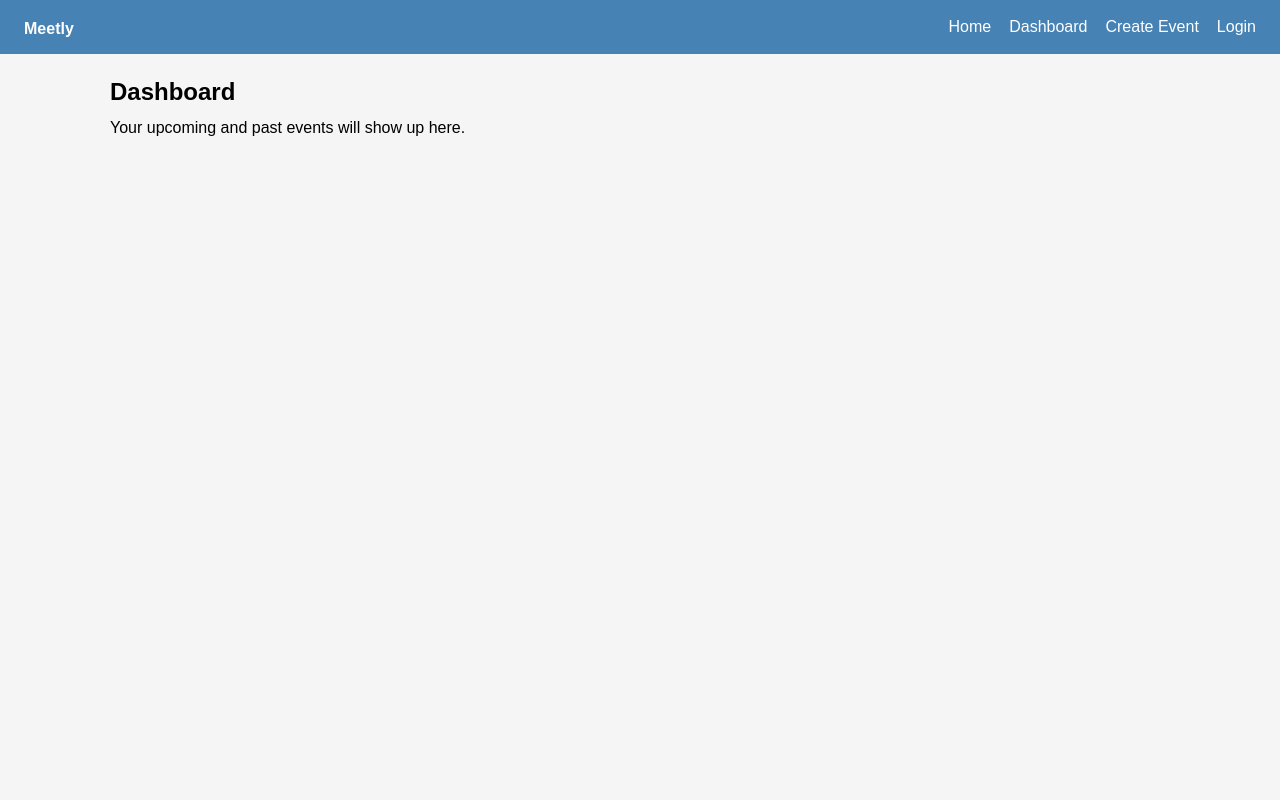
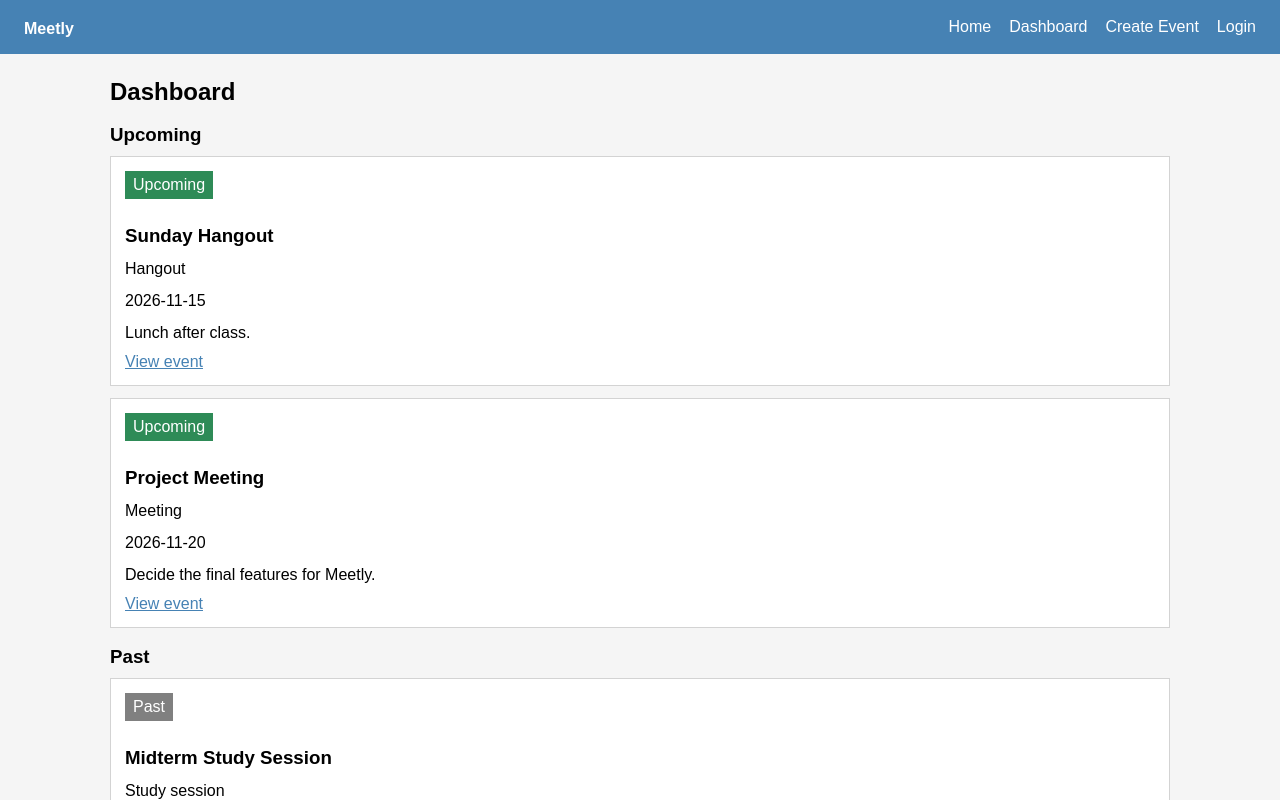
Before and after one commit to Ibrahim-Alam-3075/Meetly, a React (Vite) app in the folder frontend/: page /dashboard in a window 1280 px wide. Shown: the top 800 px of the page. Built offline with nearby package versions, Linux system fonts and the light colour scheme.

Commit message:
show upcoming and past events on dashboard

```diff
--- /dev/null
+++ b/frontend/src/components/EventCard.css
@@ -0,0 +1,29 @@
+.event-card {
+  background-color: white;
+  border: 1px solid lightgray;
+  padding: 14px;
+  margin-bottom: 12px;
+}
+
+.event-card h3 {
+  margin-bottom: 6px;
+}
+
+.tag {
+  display: inline-block;
+  padding: 2px 8px;
+  margin-bottom: 8px;
+  color: white;
+}
+
+.tag.upcoming {
+  background-color: seagreen;
+}
+
+.tag.past {
+  background-color: gray;
+}
+
+.event-card a {
+  color: steelblue;
+}
--- /dev/null
+++ b/frontend/src/components/EventCard.jsx
@@ -0,0 +1,22 @@
+import { Link } from "react-router-dom";
+import "./EventCard.css";
+
+function EventCard({ event }) {
+  const today = new Date().toISOString().slice(0, 10);
+  const isUpcoming = event.date >= today;
+
+  return (
+    <div className="event-card">
+      <p className={isUpcoming ? "tag upcoming" : "tag past"}>
+        {isUpcoming ? "Upcoming" : "Past"}
+      </p>
+      <h3>{event.title}</h3>
+      <p>{event.type}</p>
+      <p>{event.date}</p>
+      <p>{event.description}</p>
+      <Link to={"/event/" + event.id}>View event</Link>
+    </div>
+  );
+}
+
+export default EventCard;
--- /dev/null
+++ b/frontend/src/pages/Dashboard.css
@@ -0,0 +1,4 @@
+.app-container h3 {
+  margin-top: 18px;
+  margin-bottom: 10px;
+}
--- a/frontend/src/pages/Dashboard.jsx
+++ b/frontend/src/pages/Dashboard.jsx
@@ -1,8 +1,57 @@
+import EventCard from "../components/EventCard";
+import "./Dashboard.css";
+
 function Dashboard() {
+  const events = [
+    {
+      id: 1,
+      title: "Sunday Hangout",
+      type: "Hangout",
+      date: "2026-11-15",
+      description: "Lunch after class.",
+    },
+    {
+      id: 2,
+      title: "Project Meeting",
+      type: "Meeting",
+      date: "2026-11-20",
+      description: "Decide the final features for Meetly.",
+    },
+    {
+      id: 3,
+      title: "Midterm Study Session",
+      type: "Study session",
+      date: "2026-10-28",
+      description: "Revise the web programming notes.",
+    },
+    {
+      id: 4,
+      title: "Group Dinner",
+      type: "Other",
+      date: "2026-09-12",
+      description: "Dinner after the project demo.",
+    },
+  ];
+
+  const today = new Date().toISOString().slice(0, 10);
+  const upcoming = events.filter((event) => event.date >= today);
+  const past = events.filter((event) => event.date < today);
+
   return (
     <div className="app-container">
       <h2>Dashboard</h2>
-      <p>Your upcoming and past events will show up here.</p>
+
+      <h3>Upcoming</h3>
+      {upcoming.length === 0 && <p>No upcoming events.</p>}
+      {upcoming.map((event) => (
+        <EventCard key={event.id} event={event} />
+      ))}
+
+      <h3>Past</h3>
+      {past.length === 0 && <p>No past events.</p>}
+      {past.map((event) => (
+        <EventCard key={event.id} event={event} />
+      ))}
     </div>
   );
 }
```
